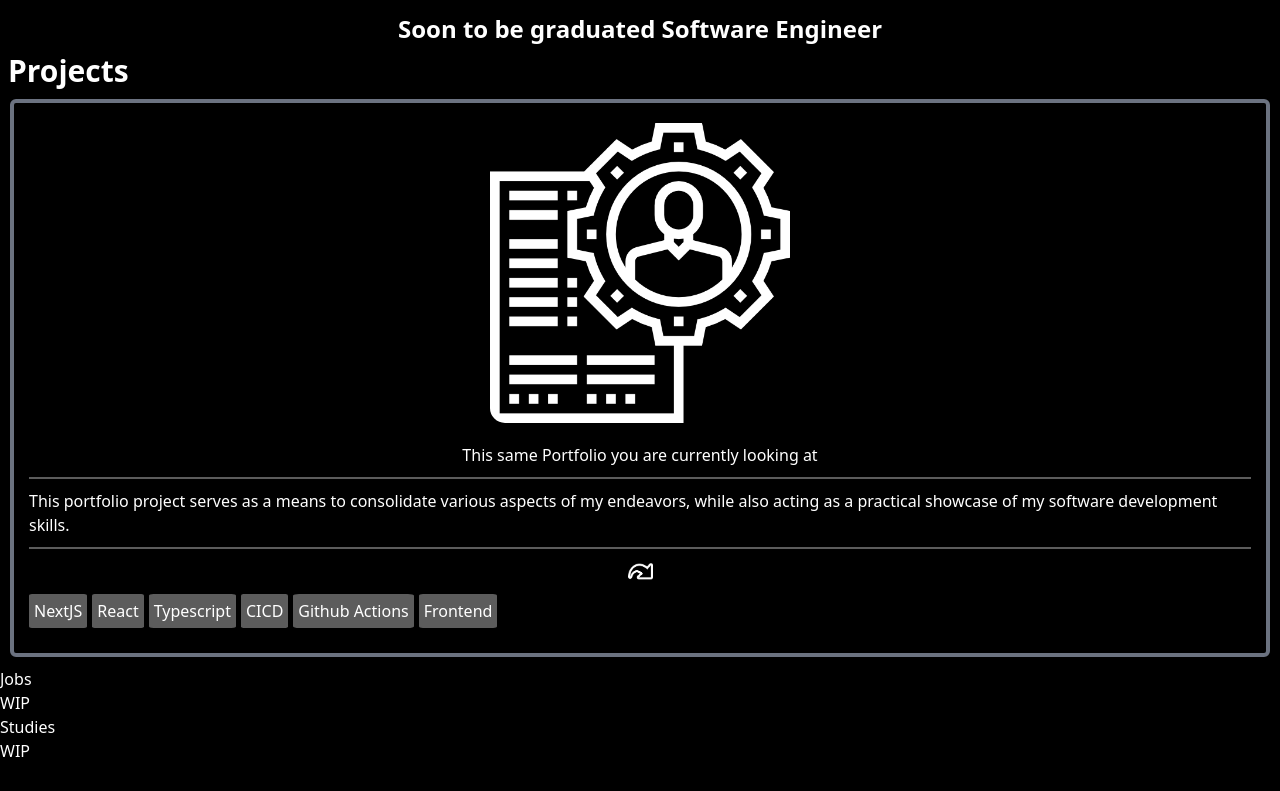
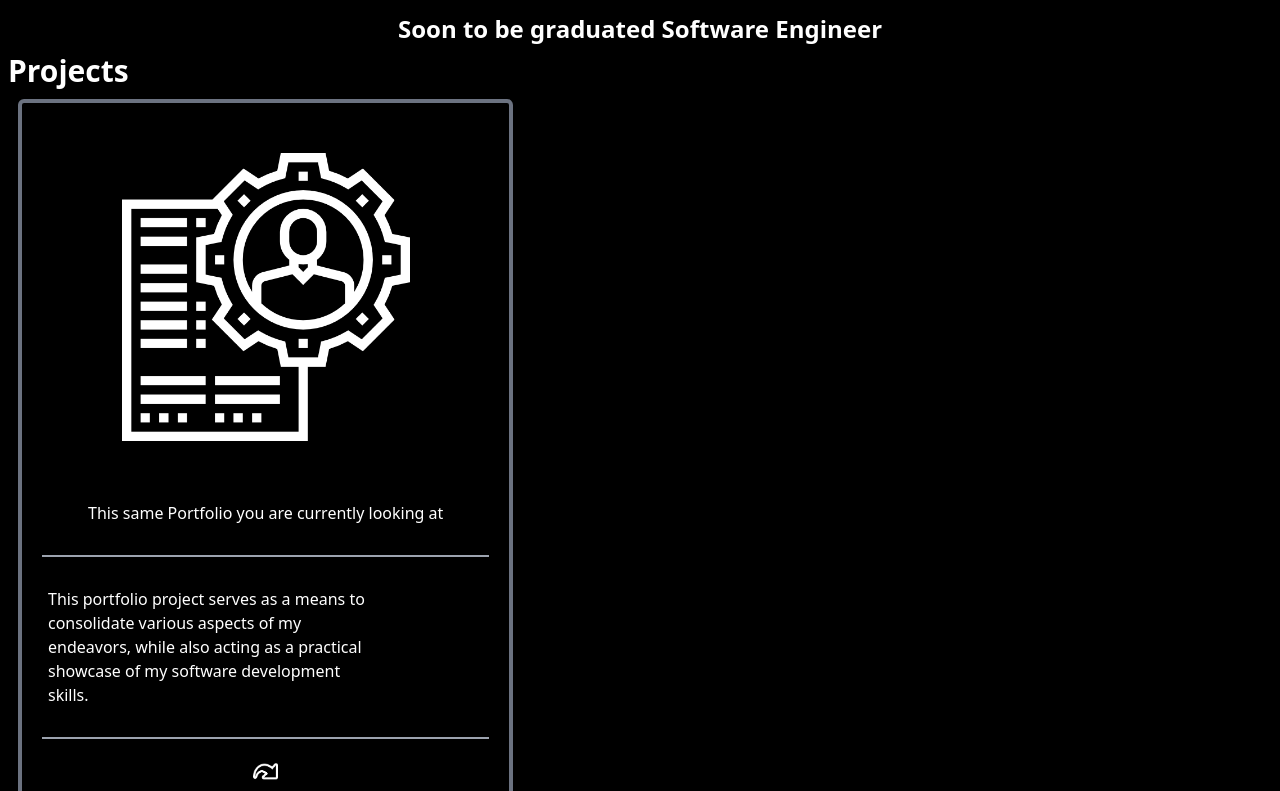
Before and after one commit to Deffohn/portfolio-website, a Next.js app in the folder frontend/: page / in a window 1280 px wide. Shown: the part 369-1160 px from the top of the page. Before the commit the page ends 1132 px from the top, so only its background shows below. Built offline with nearby package versions, Linux system fonts and the light colour scheme.

Commit message:
💄 portfolio new design

```diff
--- a/frontend/app/page.tsx
+++ b/frontend/app/page.tsx
@@ -1,7 +1,7 @@
 import Experiences from "@/components/Experiences";
 import Profile from "@/components/Profile";
 import Navbar from "@/components/Navbar";
-import Projects from "@/components/Projects/Projects";
+import Projects from "@/components/Projects";
 import Studies from "@/components/Studies";
 
 export default function Home() {
--- a/frontend/components/Experiences.tsx
+++ b/frontend/components/Experiences.tsx
@@ -1,9 +1,9 @@
 const Experiences: React.FC = () => {
   return (
     <section>
-    <h2>Jobs</h2>
+    <h2 className="text-3xl font-bold ml-2">Experiences</h2>
     {/* Your experiences content goes here */}
-    WIP
+    WIP Section
     </section>
   );
 };
--- a/frontend/components/Projects/Projects.tsx
+++ b/frontend/components/Projects.tsx
@@ -9,6 +9,16 @@ type ProjectContentInput = {
   projectLinks?: string[]
 }
 
+const ProjectPicture: React.FC<{src: string, alt: string}> = (
+  {src, alt}
+) => {
+  return (
+    <div>
+      <img src={src} alt={alt} className="md:h-30 md:w-auto md:mb-10 md:mt-10 lg:w-72 lg:h-72"/>
+    </div>
+  );
+};
+
 const ProjectComponent: React.FC<{contentInput: ProjectContentInput}> = (
   {contentInput}
 ) => {
@@ -16,34 +26,33 @@ const ProjectComponent: React.FC<{contentInput: ProjectContentInput}> = (
     <div className='bg-black rounded-md border-4 border-gray-500 m-2.5
       mg:w-320 mg:min-h-480
     '>
-      <div className={styles.projectContentList}>
-        <div className={styles.projectContent}>
+      <div className="flex flex-col mx-2.5 my-2.5 justify-between">
+        <div className="flex mx-auto">
           {
             contentInput.illustrationPath != null ?
-            <img src={contentInput.illustrationPath}
+            <ProjectPicture src={contentInput.illustrationPath}
               alt={"\""+contentInput.projectName+"\""+" Project Picture"}
-              className={styles.projectPicture}
             />
             :
-            <img src={"/projects/default.png"}
+            <ProjectPicture src={"/projects/default.png"}
               alt={"Default Project Picture"}
-              className={styles.projectPicture}
             />
           }
         </div>
-        <div className={styles.projectContent}>
-          <div className={styles.projectContentText}>
-            <h3>{contentInput.projectName}</h3>
+        <div className="flex flex-col mx-2.5 my-2.5 justify-between">
+          <div className="flex mx-1.5 my-2.5 items-center justify-center">
+            <h3 className='text-center text-white no-underline break-words'>{contentInput.projectName}</h3>
           </div>
         </div>
-        <div className={styles.projectContent}>
-          <hr/>
+        <div className="flex flex-col mx-2.5 my-2.5 justify-between">
+          <hr className='h-0.5 mx-0.8 bg-gray-400 border-none'/>
         </div>
-        <div className={styles.projectContent}>
-          <div className={styles.projectContentText}>
+        <div className="flex flex-col mx-2.5 my-2.5 justify-between">
+          <div className="flex mx-1.5 my-2.5 items-center justify-center
+                            md:max-w-xs">
             {
               contentInput.projectDescription &&
-              <a className={styles.projectContentTextDescription}>
+              <a className="text-left text-white no-underline">
                 {contentInput.projectDescription}
               </a>
             }
@@ -52,22 +61,18 @@ const ProjectComponent: React.FC<{contentInput: ProjectContentInput}> = (
         { /* {project links} */
           contentInput.projectLinks && contentInput.projectLinks?.length != 0 &&
 
-          <div style={{
-            display: "flex",
-            justifyContent: "space-between",
-            flexDirection: "column"
-          }}>
+          <div className='flex flex-col justify-between'>
 
-          <div className={styles.projectContent}>
-            <hr/>
+          <div className="flex flex-col mx-2.5 my-2.5 justify-between">
+            <hr className='h-0.5 mx-0.8 bg-gray-400 border-none'/>
           </div>
-          <div className={styles.projectContent}>
-            <div className={styles.projectContentLinkList}>
+          <div className="flex flex-col mx-2.5 my-2.5 justify-between">
+            <div className="flex mx-1.5 mb-2.5 flex-wrap items-start justify-center">
               {
                 contentInput.projectLinks.map((link: string, projectLinkIndex) => {
                   return (
                     <a key={projectLinkIndex} href={link}
-                      className={styles.projectContentLink}
+                      className="mx-auto block"
                       title={link}
                     >
                       <Image
@@ -90,12 +95,12 @@ const ProjectComponent: React.FC<{contentInput: ProjectContentInput}> = (
         { /* {project tags} */
           contentInput.projectTags && contentInput.projectTags?.length != 0 &&
 
-          <div className={styles.projectContentTagsList}>
+          <div className="md:justify-between mb-2.5 flex flex-wrap">
             {
               contentInput.projectTags.map((tag: string, projectTagIndex) => {
                 return (
-                  <div key={projectTagIndex} className={styles.projectContentTagItem}>
-                    <a className={styles.projectContentTagText}>
+                  <div key={projectTagIndex} className="inline-block align-middle bg-gray-700 rounded md:ml-0.5 ml-1.5 mb-1.5">
+                    <a className="flex m-1.5 text-white text-center">
                       {tag}
                     </a>
                   </div>
@@ -110,6 +115,7 @@ const ProjectComponent: React.FC<{contentInput: ProjectContentInput}> = (
   );
 };
 
+const Projects: React.FC = () => {
   const projects: ProjectContentInput[] = [
     {
       illustrationPath: "/projects/portfolio.png",
@@ -126,15 +132,13 @@ const projects: ProjectContentInput[] = [
       projectLinks: [
         "https://github.com/Deffohn/portfolio-website"
       ]
-  }
+    },
+  ];
 
-]
-
-const Projects: React.FC = () => {
   return (
     <div>
       <h2 className='text-3xl font-bold ml-2'>Projects</h2>
-      <div className={styles.projectList}>
+      <div className="flex flex-wrap ml-2">
         {projects.map((value: ProjectContentInput, projectIndex) => {
           return (
             <div key={projectIndex}>
--- a/frontend/components/Projects/Projects.module.css
+++ /dev/null
@@ -1,133 +0,0 @@
-@media only screen and (min-width: 850px) {
-  .project {
-    width: 320px;
-    min-height: 480px;
-  }
-
-  .projectPicture {
-    height: 300px;
-  }
-
-  .projectContentTagItem {
-    margin-left: 2px;
-  }
-}
-
-@media only screen and (max-width: 850px) {
-
-  .projectList {
-    padding: 0;
-  }
-
-  .projectPicture {
-    width: 30%;
-    height: 30%;
-  }
-
-  .projectContentTagsList {
-    justify-content: space-between;
-  }
-
-}
-
-.projectList {
-  display: flex;
-  flex-wrap: wrap;
-}
-
-.projectContentList {
-  display: flex;
-  margin-left: 10px;
-  margin-right: 10px;
-  margin-top: 10px;
-  margin-bottom: 10px;
-  justify-content: space-between;
-  flex-direction: column;
-}
-
-.projectContent {
-  flex: 1;
-}
-
-.projectPicture {
-  display: block;
-  margin-left: auto;
-  margin-right: auto;
-  margin-top: 10px;
-  margin-bottom: 10px;
-  border-radius: 5%;
-}
-
-.projectContent hr {
-  height: 2px;
-  margin-left: 5px;
-  margin-right: 5px;
-  border: none;
-  background: rgb(92, 92, 92);
-}
-
-.projectContent a {
-  text-align: left;
-  color: white;
-  text-decoration: none;
-}
-
-.projectContentText {
-  display: flex;
-  margin-left: 5px;
-  margin-right: 5px;
-  margin-top: 10px;
-  margin-bottom: 10px;
-  align-items: center;
-  justify-content: center;
-}
-
-.projectContentTextDescription {
-  text-overflow: ellipsis;
-}
-
-.projectContent h3 {
-  display: wrap;
-  text-align: center;
-  color: white;
-  text-decoration: none;
-}
-
-.projectContentLinkList {
-  display: flex;
-  margin-left: 5px;
-  margin-right: 5px;
-  margin-top: 10px;
-  margin-bottom: 10px;
-  flex-wrap: wrap;
-  align-items: left;
-  justify-content: center;
-}
-
-.projectContentLink {
-  display: block;
-  margin-left: auto;
-  margin-right: auto;
-}
-
-.projectContentTagsList {
-  display: flex;
-  flex-wrap: wrap;
-  margin-bottom: 10px;
-}
-
-.projectContentTagItem {
-  display: wrap;
-  vertical-align: middle;
-  background: rgb(92, 92, 92);
-  border-radius: 5%;
-  margin-left: 5px;
-  margin-bottom: 5px;
-}
-
-.projectContentTagText {
-  display: flex;
-  margin: 5px;
-  color: white;
-  text-align: center;
-}
--- a/frontend/components/Studies.tsx
+++ b/frontend/components/Studies.tsx
@@ -1,9 +1,9 @@
 const Studies: React.FC = () => {
   return (
     <section>
-      <h2>Studies</h2>
+      <h2 className="text-3xl font-bold ml-2">Studies</h2>
       {/* Your studies content goes here */}
-    WIP
+    WIP Section
     </section>
   );
 };
--- a/frontend/package.json
+++ b/frontend/package.json
@@ -3,7 +3,7 @@
   "version": "0.1.0",
   "private": true,
   "scripts": {
-    "dev": "next dev",
+    "dev": "next dev -p 3000",
     "build": "next build",
     "start": "next start",
     "lint": "next lint"
```
Lines whose indentation alone changed are shown as unchanged.
